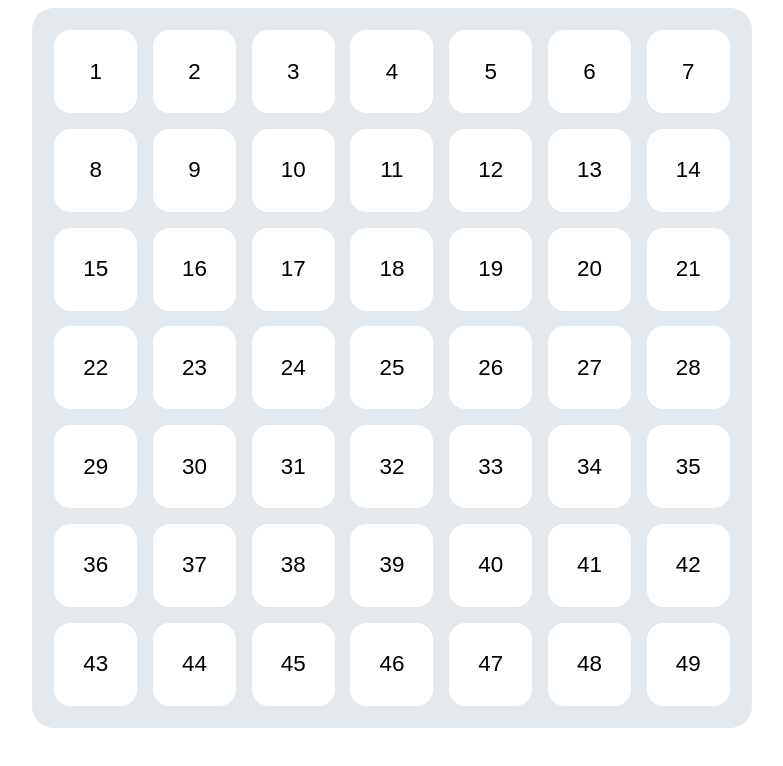
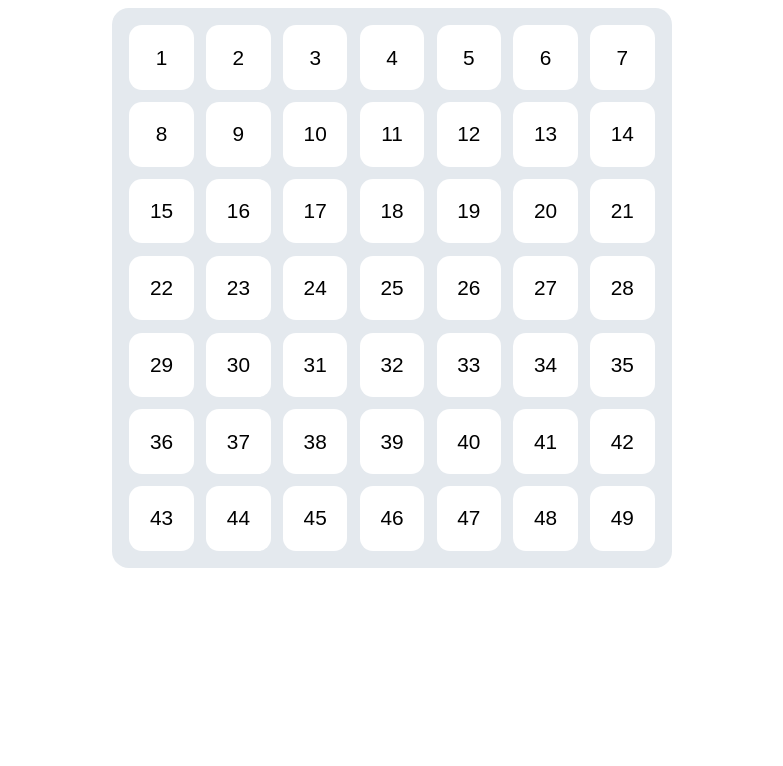
Before and after one commit to MichaelHerrmann1/probeaufgabe-lottoschein, a React (Create React App) app: page / in a window 1280 px wide. Shown: the top 766 px of the page, without its empty margins (248-1031 px from the left). Built offline with nearby package versions, Linux system fonts and the light colour scheme.

Commit message:
Add cross and hover animation

```diff
--- a/src/App.css
+++ b/src/App.css
@@ -4,19 +4,17 @@
   background-color: rgb(228, 233, 238);
   border-radius: 3%;
   font-family: Arial, Helvetica, sans-serif;
-  font-size: 1em;
+  font-size: clamp(1em, 1.3em, 3.5vw);
 }
 
 @media only screen and (min-width: 300px) {
   .App {
     width: 100%;
-    font-size: 1.15em;
   }
 }
 
-@media only screen and (min-width: 720px) {
+@media only screen and (min-width: 35rem) {
   .App {
-    width: 720px;
-    font-size: 1.4em;
+    width: 35rem;
   }
 }
--- a/src/TicketCell.css
+++ b/src/TicketCell.css
@@ -7,6 +7,11 @@
   background-color: #fff;
   border-radius: 20%;
   cursor: pointer;
+  transition: background-color 0.2s linear 0s;
+}
+
+.ticket-cell:hover:not(.ticket-cell--disabled) {
+  background-color: rgb(241, 246, 255);
 }
 
 .ticket-cell--disabled {
@@ -17,15 +22,31 @@
 
 .ticket-cell__crossmark {
   position: absolute;
-  width: 80%;
+  width: 70%;
   stroke: rgb(46, 136, 238);
-  stroke-width: 20;
+  stroke-width: 16;
+  stroke-dasharray: 130;
+  stroke-dashoffset: 130;
 }
 
-.ticket-cell__crossmark--animate {
-  display: none;
+.ticket-cell__crossmark__1 {
+  transition: stroke-dashoffset 0.3s ease-in-out 0s;
+}
+
+.ticket-cell__crossmark__2 {
+  transition: stroke-dashoffset 0.3s ease-in-out 0.25s;
+}
+
+.ticket-cell__crossmark--crossed {
+  stroke-dashoffset: 0;
 }
 
 .ticket-cell__number {
   z-index: 1;
+  transition: all 0.3s ease-in-out 0s;
 }
+
+.ticket-cell__number--crossed {
+  font-size: 0.8em;
+  transform: translateY(110%);
+}
--- a/src/TicketCell.js
+++ b/src/TicketCell.js
@@ -10,12 +10,29 @@ export default function TicketCell({ number, enabled, crossed, handleAction }) {
       <svg
         viewBox="0 0 100 100"
         className={`ticket-cell__crossmark
-          ${!crossed ? "ticket-cell__crossmark--animate" : ""}`}
+          ${crossed ? "ticket-cell__crossmark--crossed" : ""}`}
       >
-        <line x1="5" y1="5" x2="95" y2="95" className="redline" />
-        <line x1="95" y1="5" x2="5" y2="95" className="redline" />
+        <line
+          x1="5"
+          y1="5"
+          x2="95"
+          y2="95"
+          className="ticket-cell__crossmark__1"
+        />
+        <line
+          x1="5"
+          y1="95"
+          x2="95"
+          y2="5"
+          className="ticket-cell__crossmark__2"
+        />
       </svg>
-      <div className="ticket-cell__number">{number}</div>
+      <div
+        className={`ticket-cell__number
+          ${crossed ? "ticket-cell__number--crossed" : ""}`}
+      >
+        {number}
+      </div>
     </div>
   );
 }
```
